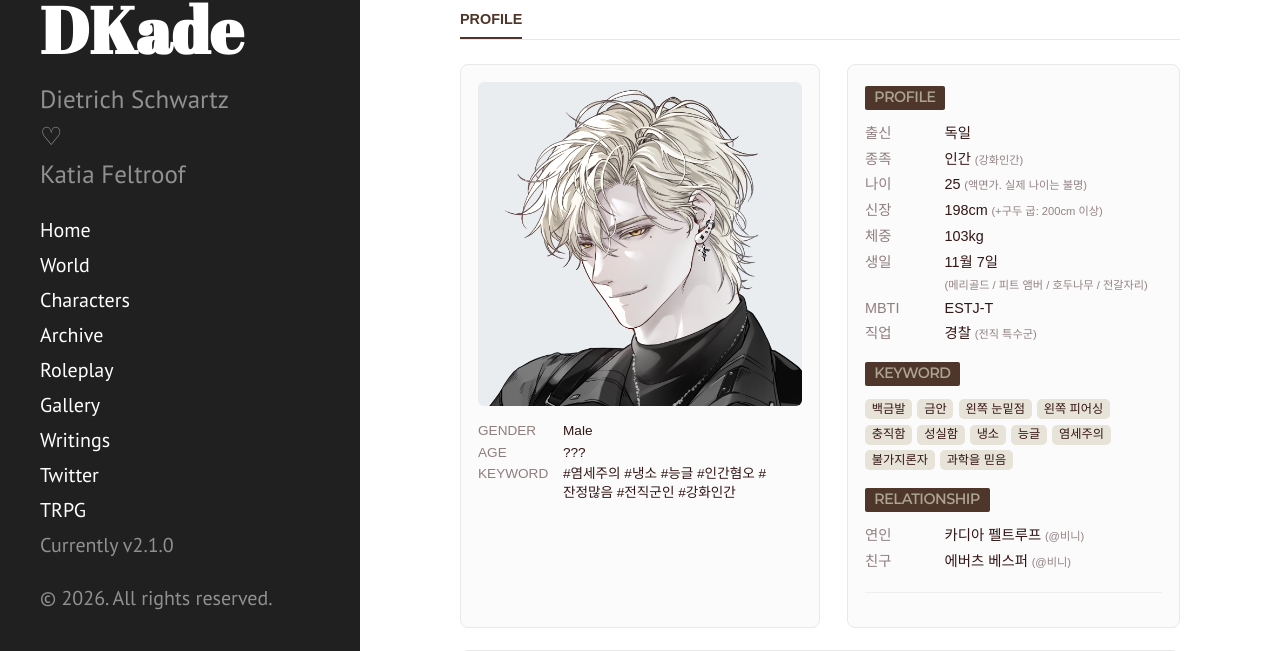
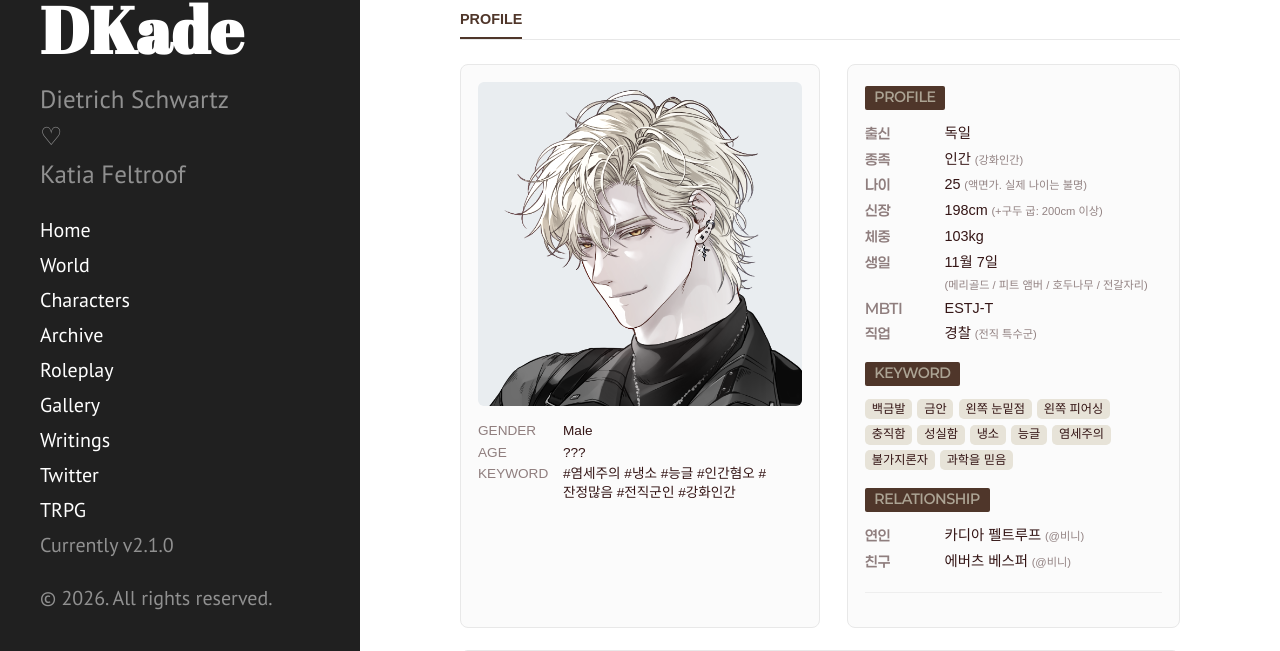
Before and after one commit to mistynocturn-design/dekade-archive, a Jekyll site: the page built from _characters/dietrich-schwartz.md, in a window 1280 px wide. Shown: the part 247-898 px from the top of the page. Built offline with Jekyll 4.4.1, drawn with Linux system fonts in a browser that asks for light colours; some web fonts are replaced.

Commit message:
Update hyde.css

```diff
--- a/public/css/hyde.css
+++ b/public/css/hyde.css
@@ -2379,3 +2379,7 @@ a.sidebar-nav-item:focus {
 .character-info-list dt {
   max-width: none;
 }
+/* Character profile small label emphasis */
+.character-info-list dt {
+  font-weight: 600;
+}
```
